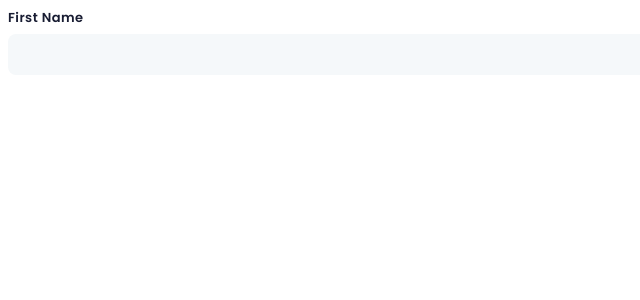
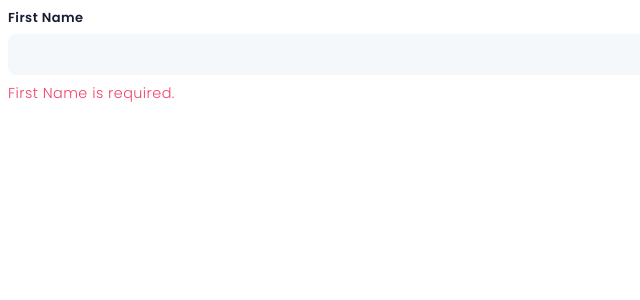
Before and after one commit to jadir-junior/metronomy-frontend, an Angular app: page / in a window 1280 px wide. Shown: the top 300 px of the page, without its empty margins (0-640 px from the left). Built offline with nearby package versions, Linux system fonts and the light colour scheme.

Commit message:
create error component input

```diff
--- a/src/app/app.component.html
+++ b/src/app/app.component.html
@@ -1,4 +1,5 @@
 <div style="width: 100%">
   <met-label for="firstName">First Name</met-label>
   <met-input color="solid" id="firstName"></met-input>
+  <met-error>First Name is required.</met-error>
 </div>
--- /dev/null
+++ b/src/app/components/input/error.component.ts
@@ -0,0 +1,16 @@
+import { Component } from '@angular/core'
+
+@Component({
+  selector: 'met-error',
+  template: ` <div class="input-message-error"><ng-content></ng-content></div> `,
+  styles: [
+    `
+      .input-message-error {
+        margin-top: 0.5rem;
+        font-size: 0.9rem;
+        color: var(--danger);
+      }
+    `,
+  ],
+})
+export class ErrorComponent {}
--- a/src/app/components/input/input.module.ts
+++ b/src/app/components/input/input.module.ts
@@ -1,9 +1,10 @@
 import { CommonModule } from '@angular/common'
+import { ErrorComponent } from './error.component'
 import { InputComponent } from './input.component'
 import { LabelComponent } from './label.component'
 import { NgModule } from '@angular/core'
 
-const components = [InputComponent, LabelComponent]
+const components = [InputComponent, LabelComponent, ErrorComponent]
 
 @NgModule({
   declarations: [...components],
```
Also changed, not shown: 1 other file (tests, documents, lock files or other folders).
